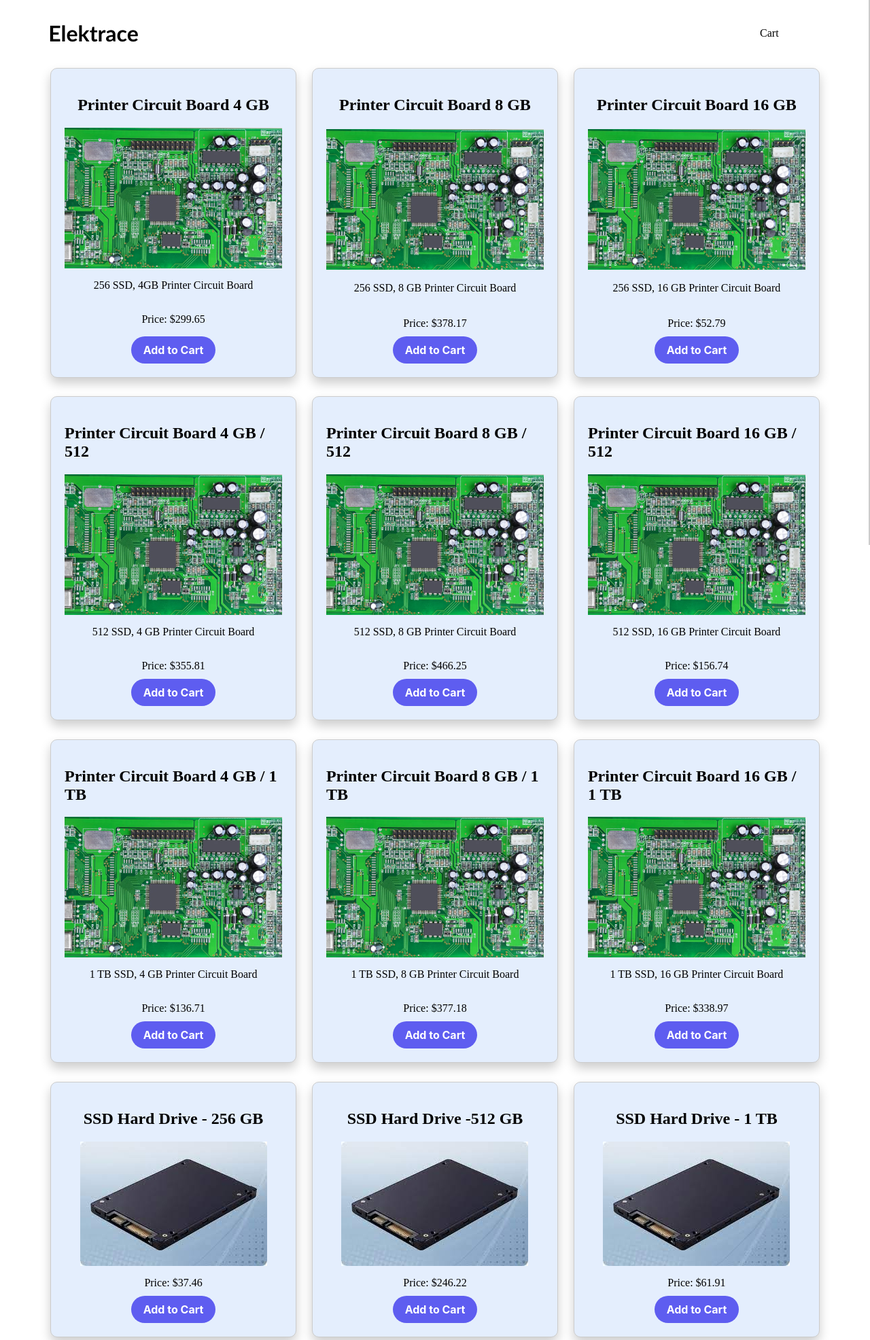
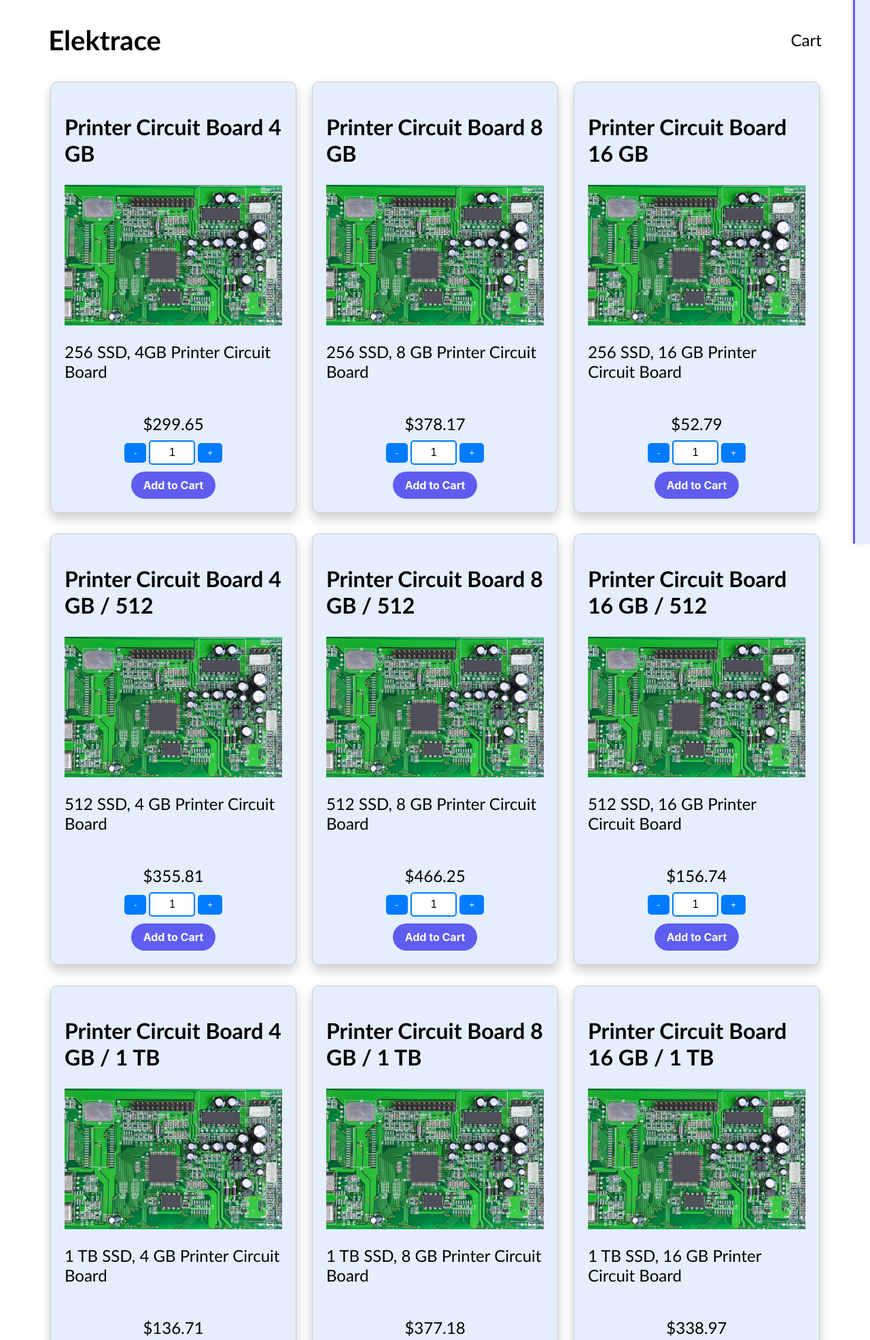
Before and after one commit to Husami01/supplychaindemo, a Flask app: page / in a window 1280 px wide. Shown: the top 1972 px of the page at 68% size. Run offline with Flask 3, Linux system fonts and the light colour scheme.

Commit message:
style changes

```diff
--- a/static/Style.css
+++ b/static/Style.css
@@ -34,7 +34,7 @@
 }
 
 .cart {
-  border: 1px solid #ccc;
+  border-left: 3px solid #5E5DF0;  /* Adding a colored border */
   height: 100%;
   position: fixed;
   right: 0;
@@ -42,7 +42,10 @@
   width: 0;
   overflow-x: hidden;
   transition: 0.5s;
-  background-color: #f1f1f1;
+  background-color: #e4eefd; /* Consider a different shade or color here */
+  box-shadow: -2px 0 8px rgba(0,0,0,0.1); /* Adding a shadow for depth */
+  padding-left: 1.7vw; /* Adding padding to create space around the content */
+  font-family: Inter,Helvetica,"Apple Color Emoji","Segoe UI Emoji",NotoColorEmoji,"Noto Color Emoji","Segoe UI Symbol","Android Emoji",EmojiSymbols,-apple-system,system-ui,"Segoe UI",Roboto,"Helvetica Neue","Noto Sans",sans-serif;
 }
 
 .items-container {
@@ -54,18 +57,18 @@
   margin-bottom: 50px;
 }
 
-@media screen and (max-width: 600px) {
+@media screen and (max-width: 1080px) {
   .items-container {
     grid-template-columns: 1fr;
-    margin-bottom: 50px;
+  }
+  .cart{
+    width:100vw;
   }
 }
 
-
-
 .open-cart {
   cursor: pointer;
-  margin-right: 10%;
+  margin-right: 5%;
 }
 
 .close-cart {
@@ -83,13 +86,23 @@
 }
 
 h1{
-  font-size: 2.5vw;
+  font-size: 5vh;
   margin-left: 5%;
   font-family: 'Trebuchet MS', sans-serif;
 }
 
+h2{
+  font-family: 'Trebuchet MS', sans-serif;
+  font-size: 4vh;
+}
 
-button {
+p{
+  font-family: 'Trebuchet MS', sans-serif;
+  font-size: 3vh;
+}
+
+button.add {
+  margin-top: 10px;
   background: #5E5DF0;
   border-radius: 999px;
   box-sizing: border-box;
@@ -109,3 +122,39 @@ button {
   word-break: break-word;
   border: 0;
 }
+
+button.add {
+  /* ...existing styles... */
+  transition: transform 0.1s ease-in-out; /* Add this line */
+}
+
+button.add:active {
+  transform: scale(0.95); /* Add this block */
+}
+
+
+/* Styles for the buttons */
+button.decrement,
+button.increment {
+    padding: 7px 14px;
+    background-color: #007BFF; /* Change this to your preferred color */
+    color: white;
+    border: none;
+    border-radius: 5px;
+    cursor: pointer;
+}
+
+button.decrement:hover,
+button.increment:hover {
+    background-color: #0056b3; /* Darker blue for hover effect, change as you prefer */
+}
+
+/* Styles for the input field */
+input.quantity {
+    text-align: center; /* Centers the text */
+    padding: 7px;
+    border: 2px solid #007BFF; /* Change this to your preferred color */
+    border-radius: 5px;
+    width: 50px;
+    font-size: 16px; /* Change this to adjust the font size */
+}
--- a/templates/index.html
+++ b/templates/index.html
@@ -14,13 +14,15 @@
       <h2>Printer Circuit Board 4 GB</h2>
       <img class="images" src="static/images/circuit.webp"></img>
       <p>256 SSD, 4GB Printer Circuit Board</p>
-      <p>Price: $299.65</p>
-      <!-- <div>
-        <button class="decrement">-</button>
-        <input value ="1" id="item1Quantity">
-        <button class="increment">+</button>
-      </div> -->
-      <button onclick="addToCart('EL0001', 'Printer Circuit Board 4 GB', 299.65, '1')">Add to Cart</button>
+      <div class="bottom-content">
+        <p>$299.65</p>
+        <div>
+          <button class="decrement">-</button>
+          <input class="quantity" value ="1" id="item1Quantity">
+          <button class="increment">+</button>
+        </div>
+        <button class="add" onclick="addToCart('EL0001', 'Printer Circuit Board 4 GB', 299.65, 'item1Quantity')">Add to Cart</button>
+      </div>
     </div>
 
     <div class="item">
@@ -28,8 +30,13 @@
       <img class="images" src="static/images/circuit.webp"></img>
       <p>256 SSD, 8 GB Printer Circuit Board</p>
       <div class="bottom-content">
-        <p>Price: $378.17</p>
-        <button onclick="addToCart('EL0002', 'Printer Circuit Board 8 GB', 378.17, '1')">Add to Cart</button>
+        <p>$378.17</p>
+        <div>
+          <button class="decrement">-</button>
+          <input class="quantity" value ="1" id="item2Quantity">
+          <button class="increment">+</button>
+        </div>
+        <button class="add" onclick="addToCart('EL0002', 'Printer Circuit Board 8 GB', 378.17, 'item2Quantity')">Add to Cart</button>
       </div>
     </div>
 
@@ -38,8 +45,13 @@
       <img class="images" src="static/images/circuit.webp"></img>
       <p>256 SSD, 16 GB Printer Circuit Board</p>
       <div class="bottom-content">
-        <p>Price: $52.79</p>
-        <button onclick="addToCart('EL0003', 'Printer Circuit Board 16 GB', 52.79, '1')">Add to Cart</button>
+        <p>$52.79</p>
+        <div>
+          <button class="decrement">-</button>
+          <input class="quantity" value ="1" id="item3Quantity">
+          <button class="increment">+</button>
+        </div>
+        <button class="add" onclick="addToCart('EL0003', 'Printer Circuit Board 16 GB', 52.79, 'item3Quantity')">Add to Cart</button>
       </div>
     </div>
 
@@ -48,8 +60,13 @@
       <img class="images" src="static/images/circuit.webp"></img>
       <p>512 SSD, 4 GB Printer Circuit Board</p>
       <div class="bottom-content">
-        <p>Price: $355.81</p>
-        <button onclick="addToCart('EL0004', 'Printer Circuit Board 4 GB / 512', 355.81, '1')">Add to Cart</button>
+        <p>$355.81</p>
+        <div>
+          <button class="decrement">-</button>
+          <input class="quantity" value ="1" id="item4Quantity">
+          <button class="increment">+</button>
+        </div>
+        <button class="add" onclick="addToCart('EL0004', 'Printer Circuit Board 4 GB / 512', 355.81, 'item4Quantity')">Add to Cart</button>
       </div>
     </div>
 
@@ -58,8 +75,13 @@
       <img class="images" src="static/images/circuit.webp"></img>
       <p>512 SSD, 8 GB Printer Circuit Board</p>
       <div class="bottom-content">
-        <p>Price: $466.25</p>
-        <button onclick="addToCart('EL0005', 'Printer Circuit Board 8 GB / 512', 466.25, '1')">Add to Cart</button>
+        <p>$466.25</p>
+        <div>
+          <button class="decrement">-</button>
+          <input class="quantity" value ="1" id="item5Quantity">
+          <button class="increment">+</button>
+        </div>
+        <button class="add" onclick="addToCart('EL0005', 'Printer Circuit Board 8 GB / 512', 466.25, 'item5Quantity')">Add to Cart</button>
       </div>
     </div>
 
@@ -68,8 +90,13 @@
       <img class="images" src="static/images/circuit.webp"></img>
       <p>512 SSD, 16 GB Printer Circuit Board</p>
       <div class="bottom-content">
-        <p>Price: $156.74</p>
-        <button onclick="addToCart('EL0006', 'Printer Circuit Board 16 GB / 512', 156.74, '1')">Add to Cart</button>
+        <p>$156.74</p>
+        <div>
+          <button class="decrement">-</button>
+          <input class="quantity" value ="1" id="item6Quantity">
+          <button class="increment">+</button>
+        </div>
+        <button class="add" onclick="addToCart('EL0006', 'Printer Circuit Board 16 GB / 512', 156.74, 'item6Quantity')">Add to Cart</button>
       </div>
     </div>
 
@@ -78,8 +105,13 @@
       <img class="images" src="static/images/circuit.webp"></img>
       <p>1 TB SSD, 4 GB Printer Circuit Board</p>
       <div class="bottom-content">
-        <p>Price: $136.71</p>
-        <button onclick="addToCart('EL0007', 'Printer Circuit Board 4 GB / 1 TB', 136.71, '1')">Add to Cart</button>
+        <p>$136.71</p>
+        <div>
+          <button class="decrement">-</button>
+          <input class="quantity" value ="1" id="item7Quantity">
+          <button class="increment">+</button>
+        </div>
+        <button class="add" onclick="addToCart('EL0007', 'Printer Circuit Board 4 GB / 1 TB', 136.71, 'item7Quantity')">Add to Cart</button>
       </div>
     </div>
 
@@ -88,8 +120,13 @@
       <img class="images" src="static/images/circuit.webp"></img>
       <p>1 TB SSD, 8 GB Printer Circuit Board</p>
       <div class="bottom-content">
-        <p>Price: $377.18</p>
-        <button onclick="addToCart('EL0008', 'Printer Circuit Board 8 GB / 1 TB', 377.18, '1')">Add to Cart</button>
+        <p>$377.18</p>
+        <div>
+          <button class="decrement">-</button>
+          <input class="quantity" value ="1" id="item8Quantity">
+          <button class="increment">+</button>
+        </div>
+        <button class="add" onclick="addToCart('EL0008', 'Printer Circuit Board 8 GB / 1 TB', 377.18, 'item8Quantity')">Add to Cart</button>
       </div>
     </div>
 
@@ -98,8 +135,13 @@
       <img class="images" src="static/images/circuit.webp"></img>
       <p>1 TB SSD, 16 GB Printer Circuit Board</p>
       <div class="bottom-content">
-        <p>Price: $338.97</p>
-        <button onclick="addToCart('EL0009', 'Printer Circuit Board 16 GB / 1 TB', 338.97, '1')">Add to Cart</button>
+        <p>$338.97</p>
+        <div>
+          <button class="decrement">-</button>
+          <input class="quantity" value ="1" id="item9Quantity">
+          <button class="increment">+</button>
+        </div>
+        <button class="add" onclick="addToCart('EL0009', 'Printer Circuit Board 16 GB / 1 TB', 338.97, 'item9Quantity')">Add to Cart</button>
       </div>
     </div>
 
@@ -107,8 +149,13 @@
       <h2>SSD Hard Drive - 256 GB</h2>
       <img class="images" src="static/images/SSD.jpg"></img>
       <div class="bottom-content">
-        <p>Price: $37.46</p>
-        <button onclick="addToCart('EL0010', 'SSD Hard Drive - 256 GB', 37.46, '1')">Add to Cart</button>
+        <p>$37.46</p>
+        <div>
+          <button class="decrement">-</button>
+          <input class="quantity" value ="1" id="item10Quantity">
+          <button class="increment">+</button>
+        </div>
+        <button class="add" onclick="addToCart('EL0010', 'SSD Hard Drive - 256 GB', 37.46, 'item10Quantity')">Add to Cart</button>
       </div>
     </div>
 
@@ -116,8 +163,13 @@
       <h2>SSD Hard Drive -512 GB</h2>
       <img class="images" src="static/images/SSD.jpg"></img>
       <div class="bottom-content">
-        <p>Price: $246.22</p>
-        <button onclick="addToCart('EL0011', 'SSD Hard Drive - 512 GB', 246.22, '1')">Add to Cart</button>
+        <p>$246.22</p>
+        <div>
+          <button class="decrement">-</button>
+          <input class="quantity" value ="1" id="item11Quantity">
+          <button class="increment">+</button>
+        </div>
+        <button class="add" onclick="addToCart('EL0011', 'SSD Hard Drive - 512 GB', 246.22, 'item11Quantity')">Add to Cart</button>
       </div>
     </div>
 
@@ -125,8 +177,13 @@
       <h2>SSD Hard Drive - 1 TB</h2>
       <img class="images" src="static/images/SSD.jpg"></img>
       <div class="bottom-content">
-        <p>Price: $61.91</p>
-        <button onclick="addToCart('EL0012', 'SSD Hard Drive - 1 TB', 61.91, '1')">Add to Cart</button>
+        <p>$61.91</p>
+        <div>
+          <button class="decrement">-</button>
+          <input class="quantity" value ="1" id="item12Quantity">
+          <button class="increment">+</button>
+        </div>
+        <button class="add" onclick="addToCart('EL0012', 'SSD Hard Drive - 1 TB', 61.91, 'item12Quantity')">Add to Cart</button>
       </div>
     </div>
 
@@ -134,8 +191,13 @@
       <h2>English Key Board</h2>
       <img class="images" src="static/images/keyboard.png"></img>
       <div class="bottom-content">
-        <p>Price: $263.68</p>
-        <button onclick="addToCart('EL0013', 'English Key Board', 263.68, '1')">Add to Cart</button>
+        <p>$263.68</p>
+        <div>
+          <button class="decrement">-</button>
+          <input class="quantity" value ="1" id="item13Quantity">
+          <button class="increment">+</button>
+        </div>
+        <button class="add" onclick="addToCart('EL0013', 'English Key Board', 263.68, 'item13Quantity')">Add to Cart</button>
       </div>
     </div>
 
@@ -143,8 +205,13 @@
       <h2>French Key Board</h2>
       <img class="images" src="static/images/keyboard.png"></img>
       <div class="bottom-content">
-        <p>Price: $428.68</p>
-        <button onclick="addToCart('EL0014', 'French Key Board', 428.68, '1')">Add to Cart</button>
+        <p>$428.68</p>
+        <div>
+          <button class="decrement">-</button>
+          <input class="quantity" value ="1" id="item14Quantity">
+          <button class="increment">+</button>
+        </div>
+        <button class="add" onclick="addToCart('EL0014', 'French Key Board', 428.68, 'item14Quantity')">Add to Cart</button>
       </div>
     </div>
 
@@ -152,8 +219,13 @@
       <h2>German Key Board</h2>
       <img class="images" src="static/images/keyboard.png"></img>
       <div class="bottom-content">
-        <p>Price: $318.97</p>
-        <button onclick="addToCart('EL0015', 'German Key Board', 318.97, '1')">Add to Cart</button>
+        <p>$318.97</p>
+        <div>
+          <button class="decrement">-</button>
+          <input class="quantity" value ="1" id="item15Quantity">
+          <button class="increment">+</button>
+        </div>
+        <button class="add" onclick="addToCart('EL0015', 'German Key Board', 318.97, 'item15Quantity')">Add to Cart</button>
       </div>
     </div>
 
@@ -161,8 +233,13 @@
       <h2>Dutch Key Board</h2>
       <img class="images" src="static/images/keyboard.png"></img>
       <div class="bottom-content">
-        <p>Price: $34.03</p>
-        <button onclick="addToCart('EL0016', 'Dutch Key Board', 34.03, '1')">Add to Cart</button>
+        <p>$34.03</p>
+        <div>
+          <button class="decrement">-</button>
+          <input class="quantity" value ="1" id="item16Quantity">
+          <button class="increment">+</button>
+        </div>
+        <button class="add" onclick="addToCart('EL0016', 'Dutch Key Board', 34.03, 'item16Quantity')">Add to Cart</button>
       </div>
     </div>
 
@@ -170,8 +247,13 @@
       <h2>Chinese Key Board</h2>
       <img class="images" src="static/images/keyboard.png"></img>
       <div class="bottom-content">
-        <p>Price: $280.83</p>
-        <button onclick="addToCart('EL0017', 'Chinese Key Board', 280.83, '1')">Add to Cart</button>
+        <p>$280.83</p>
+        <div>
+          <button class="decrement">-</button>
+          <input class="quantity" value ="1" id="item17Quantity">
+          <button class="increment">+</button>
+        </div>
+        <button class="add" onclick="addToCart('EL0017', 'Chinese Key Board', 280.83, 'item17Quantity')">Add to Cart</button>
       </div>
     </div>
 
@@ -179,8 +261,13 @@
       <h2>Power Cord - North America</h2>
       <img class="images" src="static/images/naCord.jpg"></img>
       <div class="bottom-content">
-        <p>Price: $32.91</p>
-        <button onclick="addToCart('EL0018', 'Power Cord - North America', 32.91, '1')">Add to Cart</button>
+        <p>$32.91</p>
+        <div>
+          <button class="decrement">-</button>
+          <input class="quantity" value ="1" id="item18Quantity">
+          <button class="increment">+</button>
+        </div>
+        <button class="add" onclick="addToCart('EL0018', 'Power Cord - North America', 32.91, 'item18Quantity')">Add to Cart</button>
       </div>
     </div>
 
@@ -188,8 +275,13 @@
       <h2>Power Cord - Europe</h2>
       <img class="images" src="static/images/euCord.webp"></img>
       <div class="bottom-content">
-        <p>Price: $201.61</p>
-        <button onclick="addToCart('EL0019', 'Power Cord - Europe', 201.61, '1')">Add to Cart</button>
+        <p>$201.61</p>
+        <div>
+          <button class="decrement">-</button>
+          <input class="quantity" value ="1" id="item19Quantity">
+          <button class="increment">+</button>
+        </div>
+        <button class="add" onclick="addToCart('EL0019', 'Power Cord - Europe', 201.61, 'item19Quantity')">Add to Cart</button>
       </div>
     </div>
 
@@ -197,8 +289,13 @@
       <h2>Power Cord - South East Asia</h2>
       <img class="images" src="static/images/seaCord.jpg"></img>
       <div class="bottom-content">
-        <p>Price: $211.79</p>
-        <button onclick="addToCart('EL0020', 'Power Cord - South East Asia', 211.79, '1')">Add to Cart</button>
+        <p>$211.79</p>
+        <div>
+          <button class="decrement">-</button>
+          <input class="quantity" value ="1" id="item20Quantity">
+          <button class="increment">+</button>
+        </div>
+        <button class="add" onclick="addToCart('EL0020', 'Power Cord - South East Asia', 211.79, 'item20Quantity')">Add to Cart</button>
       </div>
     </div>
   </div>
@@ -216,9 +313,9 @@
   <script>
     var cartItems = []; // Array to store cart items
     function addToCart(itemID, itemName, price, quantityFieldId) {
-      var quantity = quantityFieldId;
+      var quantity = document.getElementById(quantityFieldId).value;
       if (quantity > 0) {
-        var itemTotal = price * quantity;
+        var itemTotal = (price * quantity).toFixed(2);
         var cartItem = {
           id: itemID,
           name: itemName,
```
